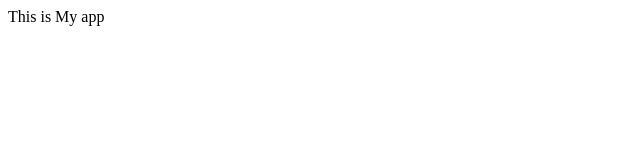
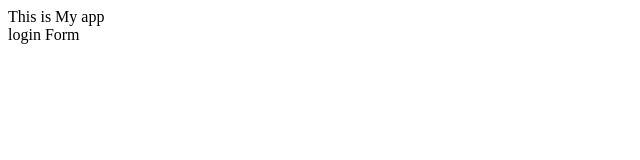
Before and after one commit to motion2015/myappsample, a plain HTML site: page index.html in a window 1280 px wide. Shown: the full height of the page, 0-640 px from the left. Drawn offline with Linux system fonts and the light colour scheme.

Commit message:
login form2

```diff
--- a/index.html
+++ b/index.html
@@ -3,6 +3,7 @@
         <title>My App</title>
     </head>
     <body>
-        This is My app
+        This is My app<br>
+        login Form
     </body>
 </html>
```
